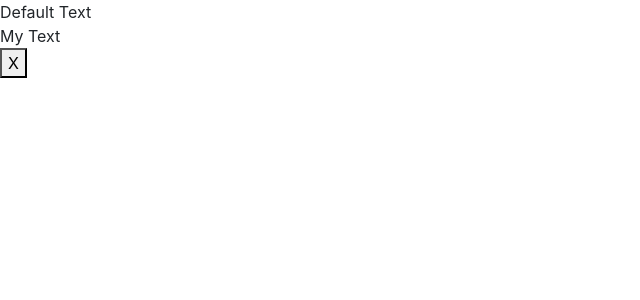
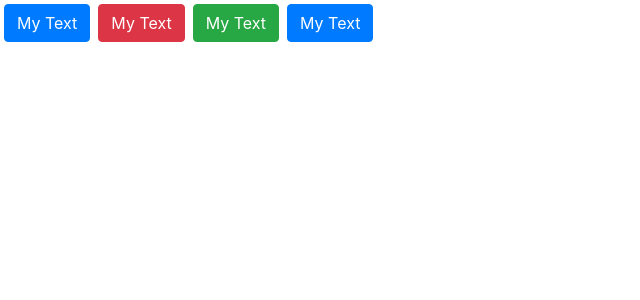
Before and after one commit to freezeburger/ags-tjs-200224, a React (Create React App) app: page / in a window 1280 px wide. Shown: the top 300 px of the page, without its empty margins (0-640 px from the left). Built offline with nearby package versions, Linux system fonts and the light colour scheme.

Commit message:
Button Component Layout And JSX Styles

```diff
--- a/src/components/Button.js
+++ b/src/components/Button.js
@@ -4,19 +4,28 @@ import PropTypes from 'prop-types'
 
 function Button(props) {
     // Destructuration : extracts "children" key from "props" Object
-    const {children} = props
+    const {children, color, margin} = props
 
+    const buttonStyles = {
+        margin // Is equivalent as "margin:margin"
+    }
+
+    // classNames (npm i classnames) utility helps with className computing
     return (
-        <div>{children}</div>
+        <div className={'btn btn-' + color} style={buttonStyles}>{children}</div>
     )
 }
 
 Button.defaultProps = {
-    children:'Default Text'
+    children:'Default Text',
+    color:'primary',
+    margin:'4px'
 }
 
 Button.propTypes = {
-    children: PropTypes.string
+    children: PropTypes.string,
+    color:PropTypes.oneOf(['primary','danger','warning','success']),
+    margin:PropTypes.oneOf(['4px','none'])
 }
 
 export default Button
--- a/src/components/Question.js
+++ b/src/components/Question.js
@@ -11,9 +11,12 @@ function Question(props) {
         <div>
             <Range></Range>
             <Field></Field>
-            <Button></Button>
+
             <Button>My Text</Button>
-            <Button><button>X</button></Button>
+            <Button color="danger">My Text</Button>
+            <Button color="success">My Text</Button>
+            <Button color="primary">My Text</Button>
+
         </div>
     )
 }
```
